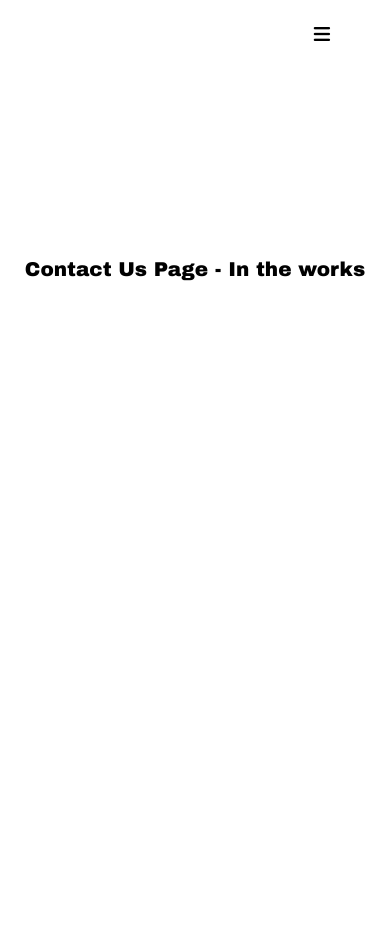
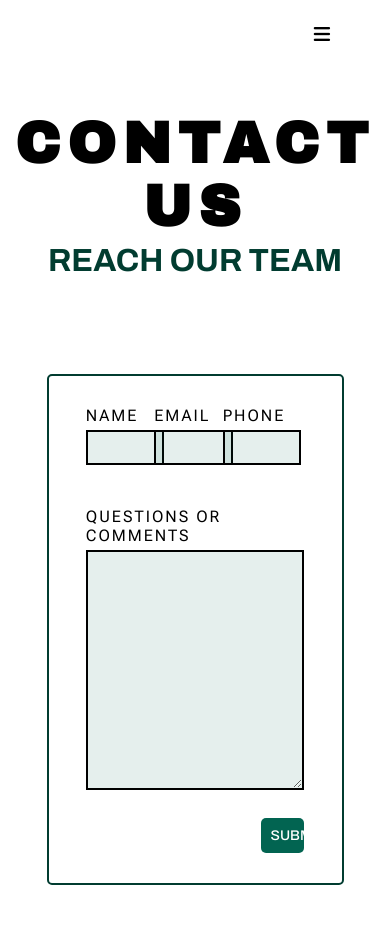
Before and after one commit to cmpt375-2024spring/client-project-beauty-and-bush, a Django app: template BeautyAndBush/webapp/templates/webapp/contact_us.html in a window 390 px wide. Before the commit the page ends 281 px from the top, so only its background shows below. Run offline with Django 3.2, Linux system fonts and the light colour scheme; the template is opened without the code that fills it, so the values that code supplies are empty; some libraries are stand-ins or nearby versions.

Commit message:
contact us changes and responsiveness

```diff
--- a/BeautyAndBush/webapp/static/webapp/contact_style.css
+++ b/BeautyAndBush/webapp/static/webapp/contact_style.css
@@ -1,6 +1,155 @@
-p {
-    font-family: "Archivo Black", sans-serif;
-    font-size: 20px;
+body {
+    margin: 0;
+    padding: 0;
+}
+
+h2 {
+    text-align: center;
+    margin-top: 1em;
+    margin-bottom: 0;
+}
+
+h3 {
+    text-align: center;
+    margin-bottom: 3em;
+}
+
+.contact-box {
+    display: flex;
+    justify-content: center;
+    align-items: center;
+    flex-direction: column;
+    width: 70%;
     margin: auto;
-    margin-top: 10em;
+    border: 2px solid #013C30;
+    padding: 30px 10px;
+    margin-bottom: 3em;
+    border-radius: 5px;
 }
+
+.contact-box label {
+    display: block; /* Display labels as block elements */
+    margin-bottom: 5px; /* Add some space between label and input field */
+}
+
+.contact-info {
+    display: flex;
+    justify-content: space-between;
+    width: 94%; /* Ensure the entire width is used */
+    margin-bottom: 2em;
+}
+
+form {
+    width: 80%;
+    font-family: "Roboto Flex", sans-serif;
+    letter-spacing: 2px;
+}
+
+.contact-info label {
+    display: block; /* Display labels as block elements */
+    margin-bottom: 5px; /* Add some space between label and input field */
+}
+
+input[type="text"],
+input[type="email"],
+input[type="tel"],
+textarea {
+    width: 130%; /* Make input fields take up full width */
+    padding: 8px; /* Add some padding for better readability */
+    margin-bottom: 10px; /* Add some space between input fields */
+    box-sizing: border-box; /* Include padding and border in element's total width and height */
+    border: 2px solid black;
+    background-color: rgba(2, 100, 81, 0.1);
+    font-family: "Roboto Flex", sans-serif;
+    letter-spacing: 2px;
+}
+
+textarea {
+    width: 100%;
+    height: 18em;
+}
+
+/* Override browser default styles for autofilled input fields */
+input:-webkit-autofill {
+    background-color: rgba(2, 100, 81, 0.1)!important; /* Set consistent background color */
+}
+
+button {
+    background-color: #026451;
+    padding: 10px;
+    border: none;
+    color: white;
+    float: right;
+    border-radius: 5px;
+    width: 20%;
+    font-family: "Archivo", sans-serif;
+    font-weight: 500;
+    margin-top: 1em;
+    font-size: 14px;
+}
+
+button:hover {
+    cursor: pointer;
+}
+
+
+/*Styling for pop up after submitting*/
+.popup {
+    display: none; /* Hide popup by default */
+    position: fixed;
+    top: 50%;
+    left: 50%;
+    transform: translate(-50%, -50%);
+    background-color: #fff;
+    padding: 30px 10px;
+    border-radius: 5px;
+    box-shadow: 0 0 10px rgba(0, 0, 0, 0.2);
+    border: 2px solid #013C30;
+}
+
+.popup-content {
+    text-align: center;
+    font-family: "Roboto Flex", sans-serif;
+    letter-spacing: 2px;
+    padding: 30px 10px;
+}
+
+.popup-content p {
+    text-align: center;
+    font-size: 16px;
+}
+
+
+/* Responsiveness */
+@media only screen and (max-width: 1150px) {
+    input[type="text"],
+    input[type="email"],
+    input[type="tel"],
+    textarea {
+        width: 120%; /* Make input fields take up full width */
+    }
+    textarea {
+        width: 100%;
+        height: 18em;
+    }
+}
+
+@media only screen and (max-width: 1018px) {
+    input[type="text"],
+    input[type="email"],
+    input[type="tel"],
+    textarea {
+        width: 115%; /* Make input fields take up full width */
+    }
+    textarea {
+        width: 100%;
+        height: 18em;
+    }
+
+    h2 {
+        font-size: 58px;
+    }
+}
+
+@media only screen and (max-width: 854px) {
+}
--- a/BeautyAndBush/webapp/static/webapp/script.js
+++ b/BeautyAndBush/webapp/static/webapp/script.js
@@ -3,3 +3,63 @@ $(document).ready(function() {
         $('nav ul').toggleClass('nav-list-open'); // Add or remove class to trigger animation
     });
 });
+
+// Function to show the custom pop-up
+function showPopupSent() {
+    document.getElementById('sent-popup').style.display = 'block';
+    setTimeout(hidePopupSent, 3000); // Hide popup after 3 seconds (3000 milliseconds)
+}
+
+// Function to hide the custom pop-up
+function hidePopupSent() {
+    document.getElementById('sent-popup').style.display = 'none';
+}
+
+function showPopupNotSent() {
+    document.getElementById('not-sent-popup').style.display = 'block';
+    setTimeout(hidePopupNotSent, 3000); // Hide popup after 3 seconds (3000 milliseconds)
+}
+
+// Function to hide the custom pop-up
+function hidePopupNotSent() {
+    document.getElementById('not-sent-popup').style.display = 'none';
+}
+
+// Ensure DOM is ready before accessing elements
+$(document).ready(function() {
+    $('#contact-form').submit(function(event) {
+        event.preventDefault(); // Prevent form submission
+        sendEmail();
+    });
+});
+
+function sendEmail() {
+    var name = $('#name').val();
+    var email = $('#email').val();
+    var phone = $('#phone').val();
+    var question = $('#question').val();
+
+    // Check if all fields are filled
+    if (name && email && phone && question) {
+        var body = 'Name: ' + name + '<br>Email: ' + email + '<br>Phone: ' + phone + '<br>Question: ' + question;
+
+        Email.send({
+            SecureToken: "3cf829c1-0393-4d90-89ad-d4b5520beee5",
+            To: 'shreeyamaskey.1@gmail.com',
+            From: "shreeyamaskey.1@gmail.com",
+            Subject: "New Inquiry Contact Form From " + name,
+            Body: body
+        }).then(
+            message => {
+                if (message === 'OK' || message === 'Sent') {
+                    // Show success message
+                    showPopupSent();
+                    $('#contact-form')[0].reset(); // Reset form after successful submission
+                } else {
+                    // Show error message
+                    showPopupNotSent();
+                }
+            }
+        );
+    }
+}
--- a/BeautyAndBush/webapp/static/webapp/style.css
+++ b/BeautyAndBush/webapp/static/webapp/style.css
@@ -188,6 +188,14 @@ p {
     font-weight: 300;
 }
 
+footer {
+    background-color: #013C30;
+    position: fixed;
+    bottom: 0;
+    left: 0;
+    height: .8em;
+    width: 100%;
+}
 
 /* Responsiveness for Nav bar */
 
--- a/BeautyAndBush/webapp/templates/webapp/contact_us.html
+++ b/BeautyAndBush/webapp/templates/webapp/contact_us.html
@@ -2,6 +2,7 @@
 <html lang="en">
 <head>
     <meta charset="UTF-8">
+    <meta name="viewport" content="width=device-width, initial-scale=1.0">
     <title>Contact Us | Empire Body Waxing</title>
 
     {% load static %}
@@ -32,9 +33,49 @@
             <i class="fas fa-bars"></i>
         </div>
     </nav>
-    <p>Contact Us Page - In the works</p>
+    <h2>CONTACT US</h2>
+    <h3>REACH OUR TEAM</h3>
+    <div class="contact-box">
+        <form id="contact-form" onsubmit="sendEmail(); reset(); return false;">
+            <div class="contact-info">
+                <div class="name">
+                    <label for="name">NAME</label>
+                    <input type="text" id="name" required>
+                </div>
+                <div class="email">
+                    <label for="email">EMAIL</label>
+                    <input type="email" id="email" required>
+                </div>
+                <div class="phone">
+                    <label for="phone">PHONE</label>
+                    <input type="tel" id="phone" required>
+                </div>
+            </div>
+
+            <label for="question">QUESTIONS OR COMMENTS</label>
+            <textarea id="question" cols="20" rows="8" required></textarea>
+            <button type="submit">SUBMIT</button>
+        </form>
+    </div>
+
+    <div id="sent-popup" class="popup">
+        <div class="popup-content">
+            <p>Your message has been sent. Thank you for connecting!</p>
+        </div>
+    </div>
+
+    <div id="not-sent-popup" class="popup">
+        <div class="popup-content">
+            <p>Your message cannot be sent due to an error.</p>
+        </div>
+    </div>
 
     <script src="https://code.jquery.com/jquery-3.6.0.min.js"></script>
     <script src="{% static 'webapp/script.js' %}"></script>
+    <!-- For sending emails -->
+    <script src="https://smtpjs.com/v3/smtp.js"></script>
+    <script src="https://code.jquery.com/jquery-2.2.4.min.js"></script>
+    <script src="//cdn.jsdelivr.net/npm/sweetalert2@11"></script>
+
 </body>
 </html>
--- a/BeautyAndBush/webapp/templates/webapp/index.html
+++ b/BeautyAndBush/webapp/templates/webapp/index.html
@@ -2,7 +2,7 @@
 <html lang="en">
 <head>
     <meta charset="UTF-8">
-     <meta name="viewport" content="width=device-width, initial-scale=1.0">
+    <meta name="viewport" content="width=device-width, initial-scale=1.0">
     <title>Home | Empire Body Waxing</title>
 
     {% load static %}
@@ -66,6 +66,8 @@
         </section>
     </div>
 
+    <footer>&nbsp;</footer>
+
     <script src="https://code.jquery.com/jquery-3.6.0.min.js"></script>
     <script src="{% static 'webapp/script.js' %}"></script>
 
--- a/BeautyAndBush/webapp/templates/webapp/st_george_home.html
+++ b/BeautyAndBush/webapp/templates/webapp/st_george_home.html
@@ -56,7 +56,7 @@
 
         <section class="founder">
             <h2>MEET THE FOUNDER</h2>
-            <h3>AVERY BUSH</h3>
+            <h3>AVERY BUSH</h3
             <img src="{% static 'webapp/images/st_george/diamond.png' %}" alt="Diamond logo" class="founder-photo">
             <p>Avery loves her job as an esthetician and business owner. She is absolutely content living in the desert of Southern Utah and is a proud crunchy mama of two little boys.</p>
         </section>
```
